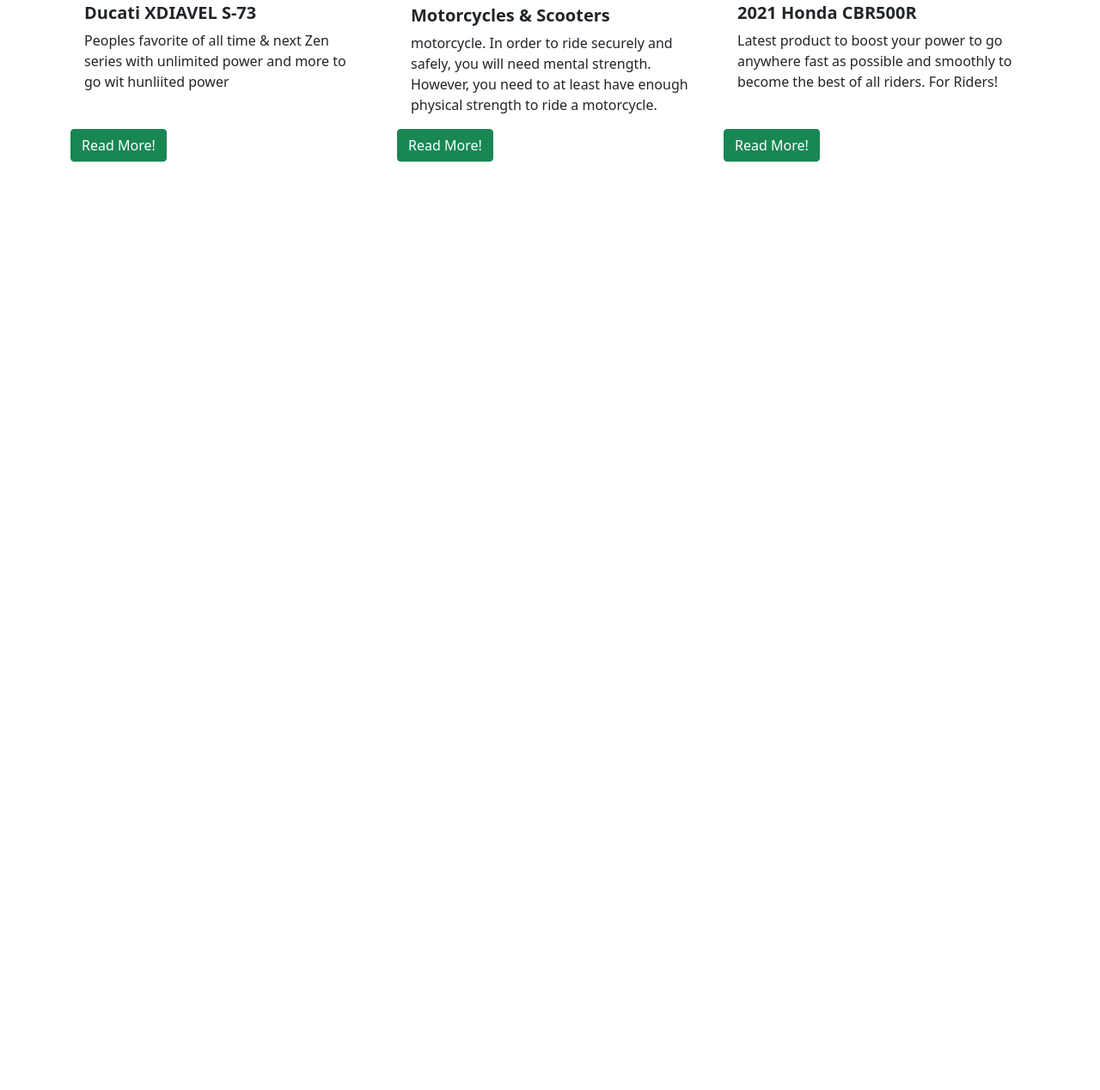
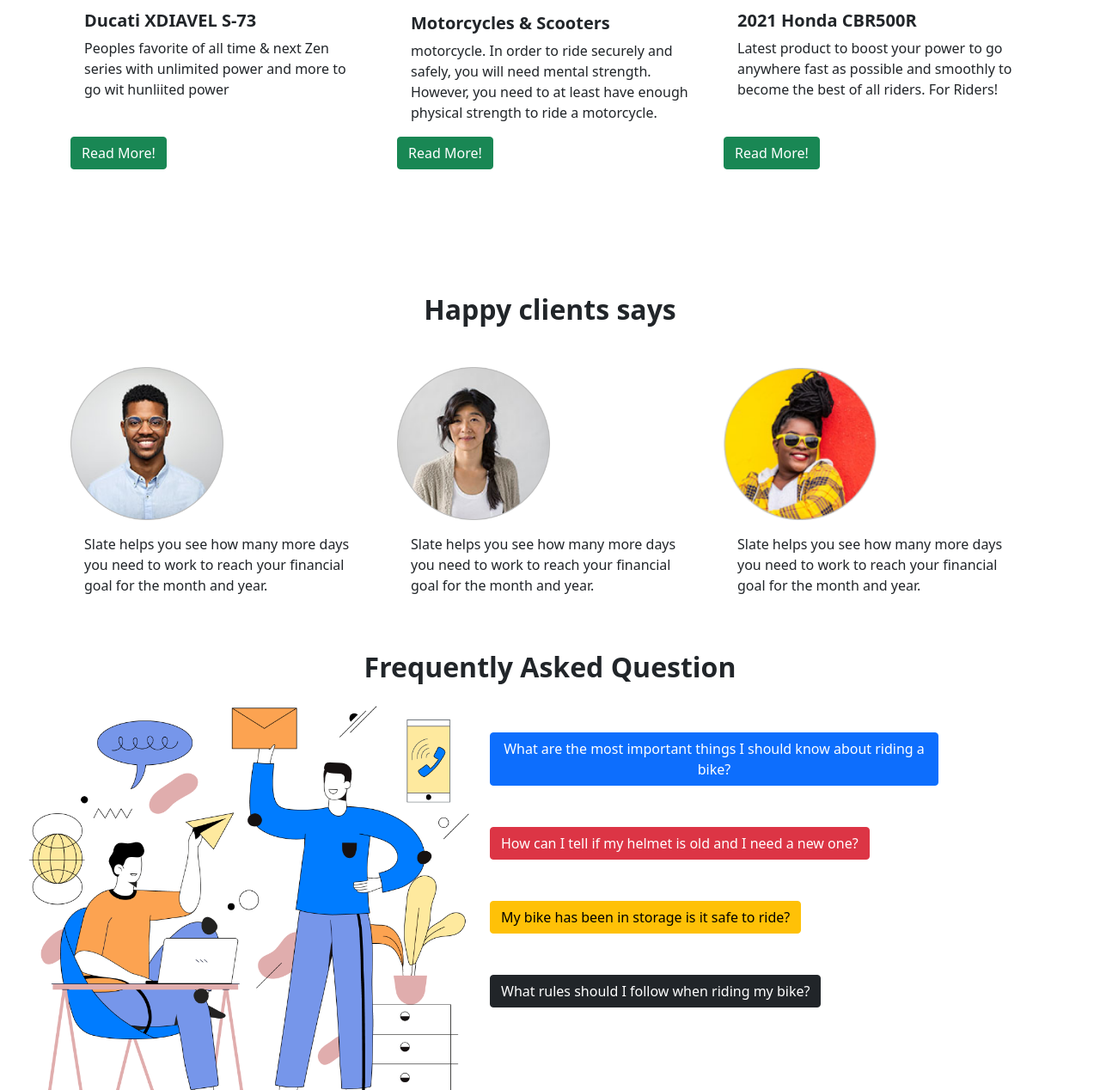
Before and after one commit to ahmedtowsikzap/honda-crb-landing-page, a plain HTML site: page index.html in a window 1280 px wide. Shown: the part 1532-2800 px from the top of the page at 86% size. Before the commit the page ends 1768 px from the top, so only its background shows below. Drawn offline with nearby package versions, Linux system fonts and the light colour scheme.

Commit message:
this was painful

```diff
--- a/index.html
+++ b/index.html
@@ -9,6 +9,7 @@
     <!-- ................bootstrap stylesheet......... -->
     <link href="https://cdn.jsdelivr.net/npm/bootstrap@5.0.2/dist/css/bootstrap.min.css" rel="stylesheet"
         integrity="sha384-EVSTQN3/azprG1Anm3QDgpJLIm9Nao0Yz1ztcQTwFspd3yD65VohhpuuCOmLASjC" crossorigin="anonymous">
+
     <!-- .............custom css............. -->
     <link rel="stylesheet" href="style.css">
 </head>
@@ -49,19 +50,18 @@
         <section class="container p-5 d-flex my-5 row">
 
 
-            <div class="col-lg p-5">
+            <div class="col-lg p-4">
                 <p class="text-white fw-light">Computer-controlled digital transistorized with electronic advance</p>
                 <h3 class="text-white fs-1"> Honda CBR 300R</h3>
                 <p>
-                <p class="text-white  fw-light">Honda has been the world's largest motorcycle manufacturer since
+                <p class="text-white text-break fw-light">Honda has been the world's largest motorcycle manufacturer
+                    since
                     1959,as well
                     as
                     the
                     world's
                     largest
-                    manufacturer of internal combustion engines measured by volume, producing more than 14 million
-                    internal
-                    combustion engines each year.
+                    manufacturer of internal combustion engines measure
                 </p>
                 <!-- Button trigger modal -->
                 <button type="button" class="btn btn-warning" data-bs-toggle="modal" data-bs-target="#exampleModal">
@@ -106,6 +106,8 @@
 
     <main>
 
+        <!-- Feature bike & grey out img secton-->
+
         <section class="container my-5">
 
             <div>
@@ -134,6 +136,7 @@
         <br>
         <br>
 
+        <!-- .........Latest news............ -->
 
 
         <section class="container mt-5 my-5">
@@ -195,12 +198,170 @@
 
 
         </section>
+        <br>
+        <br>
+
+        <!-- .......client statement section... -->
+        <section class="container w-100 col-12">
+            <div>
+                <h2 class="d-flex justify-content-center fw-bold mt-5 mb-5">Happy clients says</h2>
+
+            </div>
+
+            <div class="row align-items-center row-cols-1 row-cols-md-3 g-4">
+                <div class="col">
+                    <div class="border-0">
+                        <img class="w-50" src="images/user-1.png" alt="...">
+                        <div class="card-body">
+                            <p class="card-text">Slate helps you see how
+                                many more days you need
+                                to work to reach your financial
+                                goal for the month and year.</p>
+                        </div>
+                    </div>
+                </div>
+                <div class="col">
+                    <div class="border-0">
+                        <img class="w-50" src="images/user-2.png" alt="...">
+                        <div class="card-body">
+                            <p class="card-text">Slate helps you see how
+                                many more days you need
+                                to work to reach your financial
+                                goal for the month and year.</p>
+                        </div>
+                    </div>
+                </div>
+                <div class="col">
+                    <div class="border-0">
+                        <img class="w-50" src="images/user-3.png" alt="...">
+                        <div class="card-body">
+                            <p class="card-text">Slate helps you see how
+                                many more days you need
+                                to work to reach your financial
+                                goal for the month and year.</p>
+                        </div>
+                    </div>
+                </div>
+            </div>
+
+            <div class="col">
+                <h2 class="d-flex justify-content-center fw-bold mt-5">Frequently Asked Question</h2>
+
+            </div>
+
+
+
+
+        </section>
+
+
+        <section class="container row row-cols-1 row-cols-md-2 row-cols-lg-2 d-flex">
+
+
+
+
+            <div class="col">
+                <div>
+
+                    <img src="images/faq.png" class="img-fluid" alt="">
+                </div>
+
+
+            </div>
+
+            <div class="my-5">
+
+
+                <a class="btn btn-primary" data-bs-toggle="collapse" href="#collapseExample" role="button"
+                    aria-expanded="false" aria-controls="collapseExample">
+                    What are the most important things I should
+                    know about riding a bike?
+                </a>
+
+
+                <div class="collapse" id="collapseExample">
+                    <div class="card card-body border-0">
+                        <p class="card-text">Safety First! Always obey the rules of the road. Obey all traffic signals,
+                            signs, and laws. Get in the mindset of “driving” your bike—not just “riding” your bike. This
+                            will help you be a more focused and legally compliant bike rider. </p>
+
+                    </div>
+                </div>
+                <br>
+                <div class="my-5">
+
+
+                    <a class="btn btn-danger" data-bs-toggle="collapse" href="#collapse2" role="button"
+                        aria-expanded="false" aria-controls="collapseExample">
+                        How can I tell if my helmet is old and I need a
+                        new one?
+                    </a>
+
+
+                    <div class="collapse" id="collapse2">
+                        <div class="card card-body border-0">
+                            <h3 class="card-title"></h3>
+                            <p class="card-text">You just need two eyes & look yourself at the mirror to find
+                                vurnability. you will be good to go!</p>
+
+                        </div>
+                    </div>
+                    <br>
+                    <div class="my-5">
+
+
+                        <a class="btn btn-warning" data-bs-toggle="collapse" href="#collapse3" role="button"
+                            aria-expanded="false" aria-controls="collapseExample">
+                            My bike has been in storage is it safe to ride?
+                        </a>
+
+
+                        <div class="collapse" id="collapse3">
+                            <div class="card card-body border-0">
+                                <h3 class="card-title"></h3>
+                                <p class="card-text">just google this issues to find more and more about this info!</p>
+
+                            </div>
+                        </div>
+                        <br>
+                        <div class="my-5">
+
+
+                            <a class="btn btn-dark" data-bs-toggle="collapse" href="#collapse4" role="button"
+                                aria-expanded="false" aria-controls="collapseExample">
+                                What rules should I follow when riding my bike?
+                            </a>
+
+
+                            <div class="collapse" id="collapse4">
+                                <div class="card card-body border-0">
+                                    <h3 class="card-title"></h3>
+                                    <p class="card-text">bruh! everything is litterally at google plus we have a
+                                        suopport season that will answer your question</p>
+
+                                </div>
+                            </div>
+                            <br>
+
+
+
+
+
+        </section>
 
 
 
 
 
     </main>
+
+    <footer class="mt-5 text-center">
+        <p> <small>2021, HONDA, California, LA, USA Honda.INC</small></p>
+
+
+    </footer>
+
+
 
     <!-- ..................bootstrap script........... -->
     <script src="https://cdn.jsdelivr.net/npm/bootstrap@5.0.2/dist/js/bootstrap.bundle.min.js"
```
Also changed, not shown: images/user-3.png (added), 1 other file.
